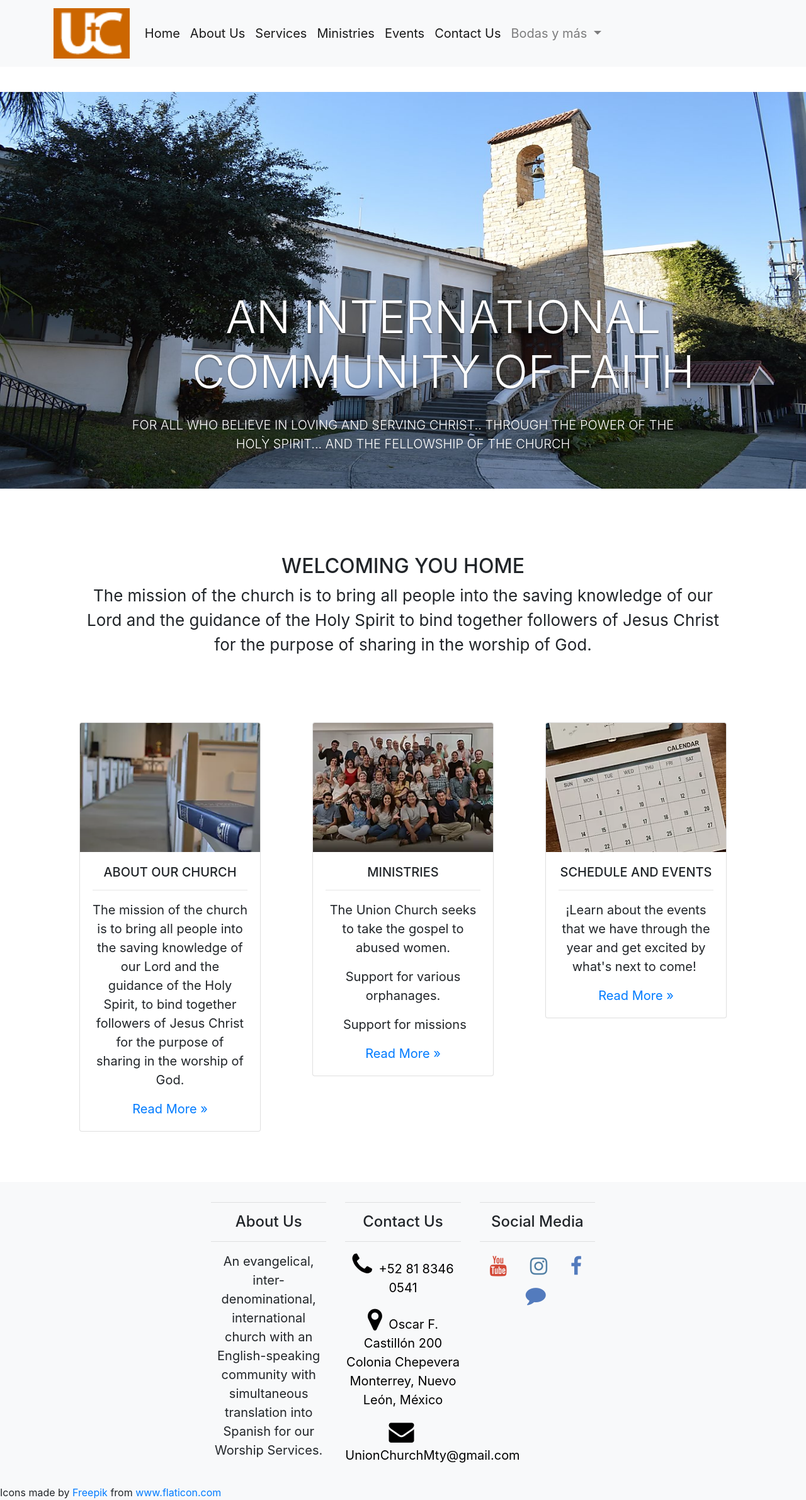
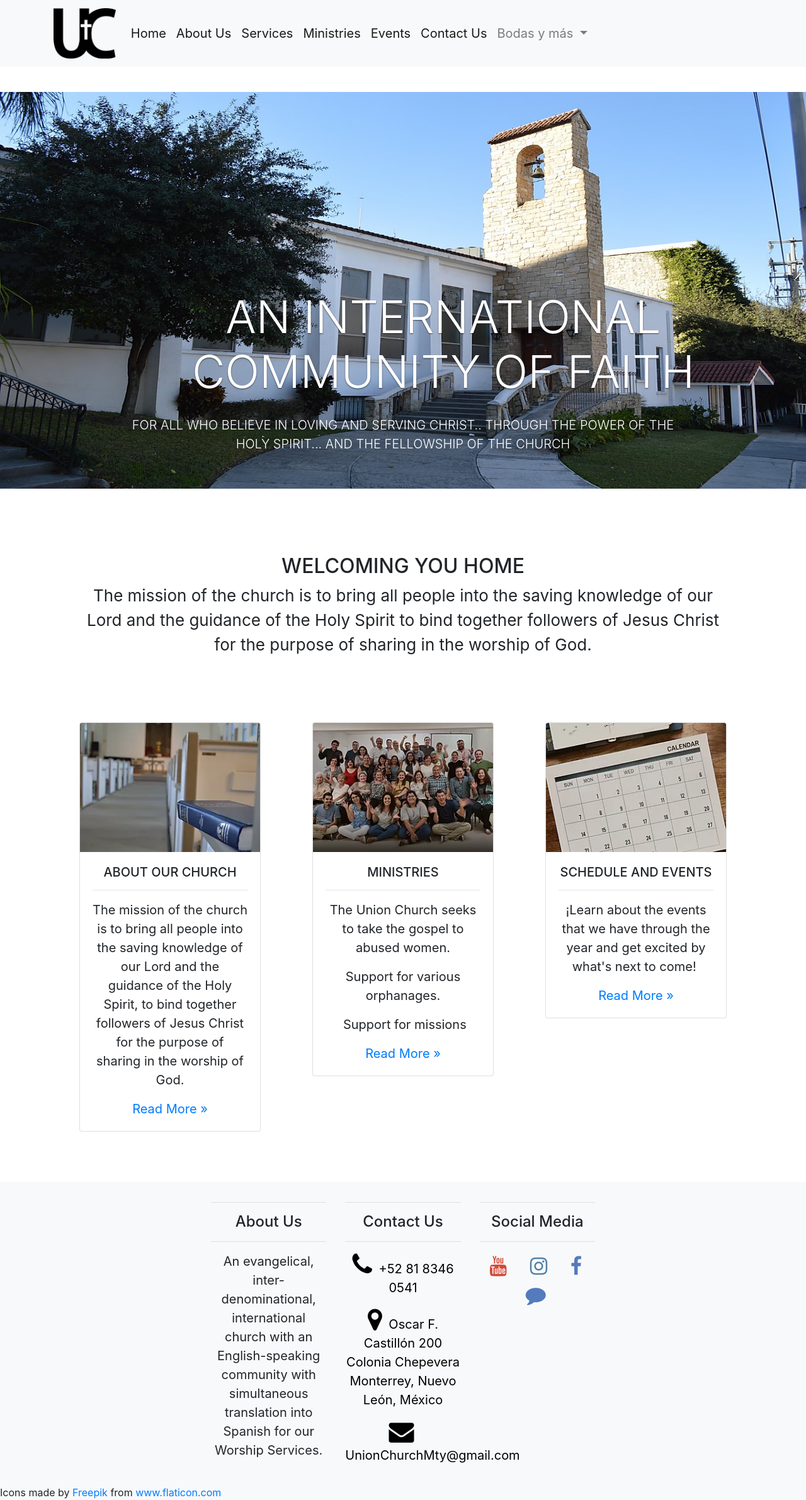
Before and after one commit to gogvale/UnionChurch, a Jekyll site: the page built from index.html, in a window 1280 px wide. Shown: the whole page at 63% size. Built offline with Jekyll 4.4.1, drawn with Linux system fonts in a browser that asks for light colours; nearby versions of some CDN libraries.

Commit message:
change logo

```diff
--- a/_includes/header.html
+++ b/_includes/header.html
@@ -36,7 +36,7 @@
 <nav class="navbar navbar-expand-lg navbar-light bg-light">
   <div class="container">
     <a class="navbar-brand" href="{{ site.baseurl }}/">
-      <img src="{{ site.baseurl }}/img/social.png" alt="Home Page" />
+      <img src="{{ site.baseurl }}/assets/uc.png" alt="Home Page" />
     </a>
     <button
       class="navbar-toggler"
```
Also changed, not shown: assets/uc.png (added), assets/union church.webp (deleted).
